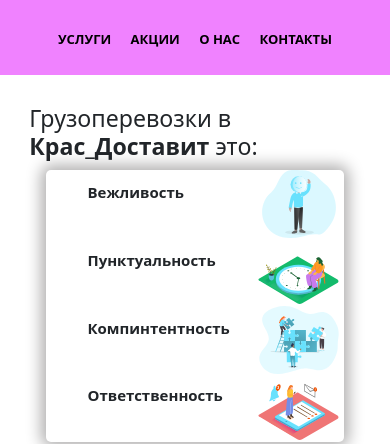
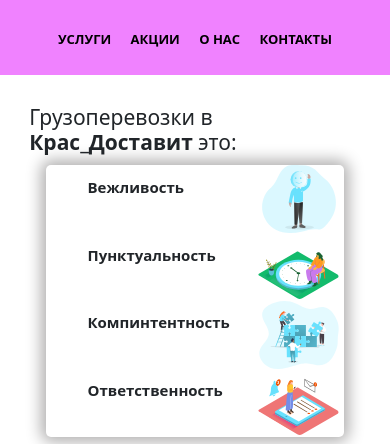
Before and after one commit to RomanKH123/Dostav, a plain HTML site: page index.html in a window 390 px wide. Shown: the top 444 px of the page. Drawn offline with nearby package versions, Linux system fonts and the light colour scheme.

Commit message:
Update main.css

```diff
--- a/add/V1/main.css
+++ b/add/V1/main.css
@@ -172,6 +172,9 @@
 
 
 @media (max-width: 580px) {
+  .set_3{
+    font-size: 21px;
+  }
   .set_9{
     font-size: 15px;
   }
```
